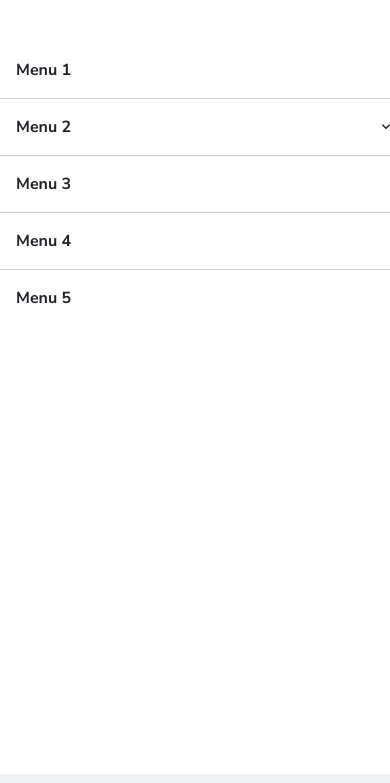
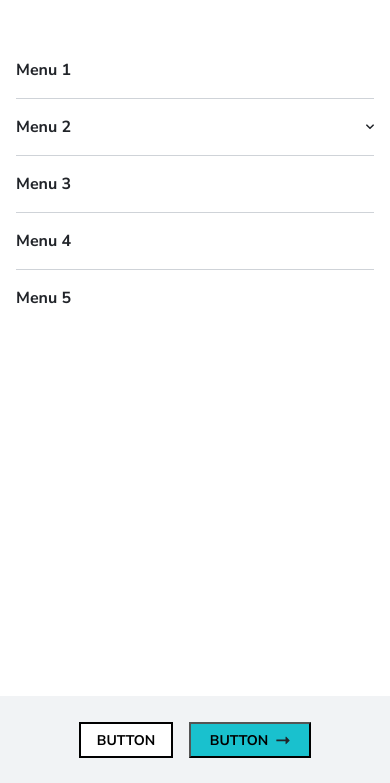
Before and after one commit to mechamoje/rd-project, a plain HTML site: page index.html in a window 390 px wide. Both pictures are taken after a click on the element 366 px from the left and 39 px from the top of the page. Shown: the part 61-844 px from the top of the page. Drawn offline with Linux system fonts and the light colour scheme; files whose address does not match are found by name; a web font is replaced by a local one.

Commit message:
hamburguer li padding

```diff
--- a/index.css
+++ b/index.css
@@ -777,6 +777,7 @@ select {
     background-color: var(--light-gray);
     align-items: center;
     justify-content: center;
+    margin-bottom: 20%;
   }
 
   .nav-mobile {
@@ -791,8 +792,7 @@ select {
   .nav-mobile > li {
     border-bottom: 1px solid var(--gray);
     padding-block: 16px;
-    padding-left: 16px;
-    margin: 0;
+    margin-inline: 16px;
   }
 
   .nav-mobile > li:first-child {
```
